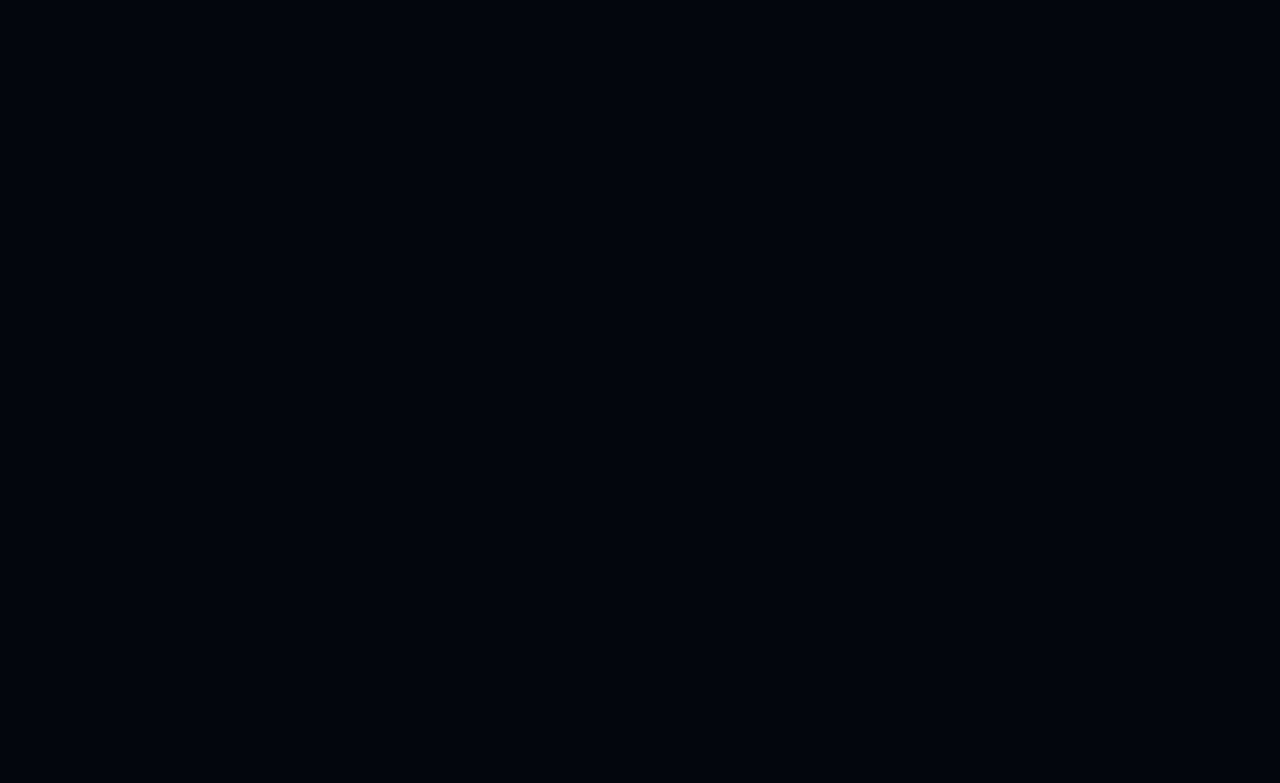
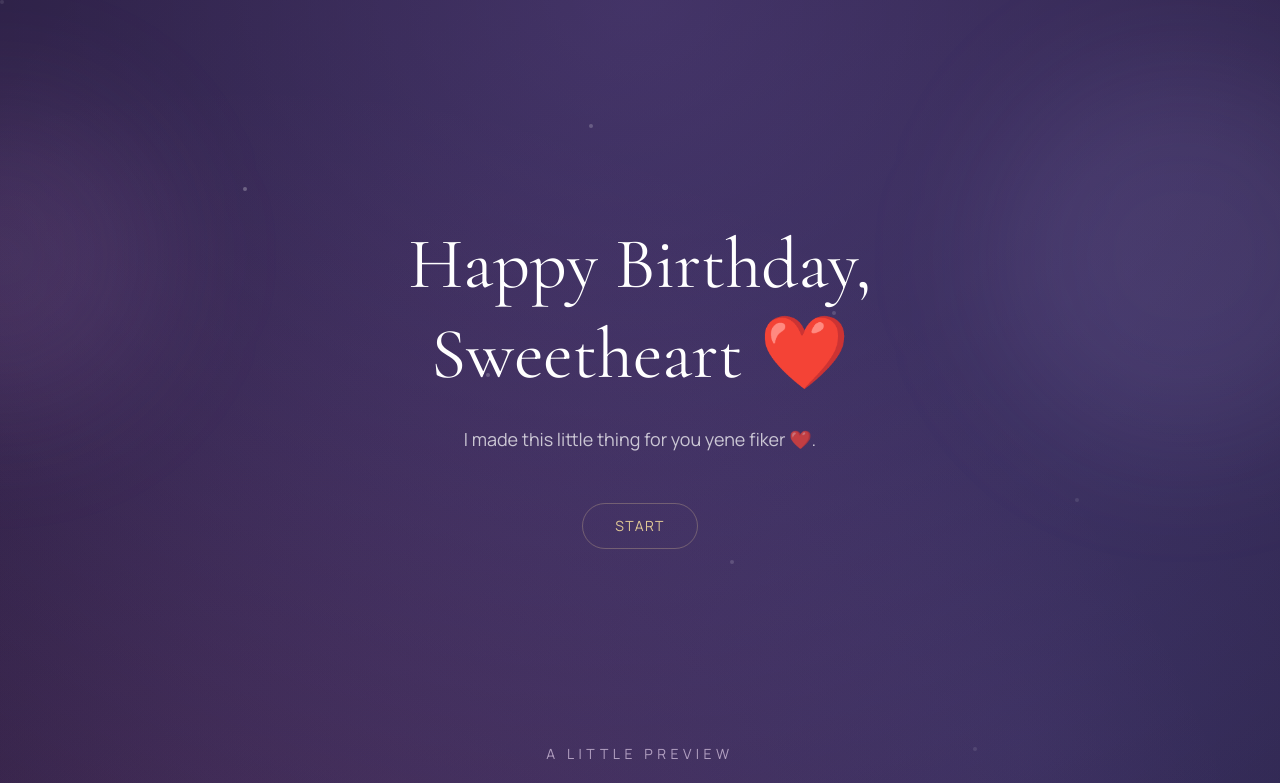
Before and after one commit to robel-dev/birthday, a Next.js app: page / in a window 1280 px wide. Before the commit this address had no page. Shown: the top 783 px of the page. Built offline with nearby package versions, Linux system fonts and the light colour scheme.

Commit message:
home route added

```diff
--- a/app/page.tsx
+++ b/app/page.tsx
@@ -1,5 +1,5 @@
-import { redirect } from "next/navigation"
+import { HybridStoryRoute } from "@/components/hybrid-story-route"
 
 export default function HomePage() {
-  redirect("/hybrid-story")
+  return <HybridStoryRoute />
 }
```
